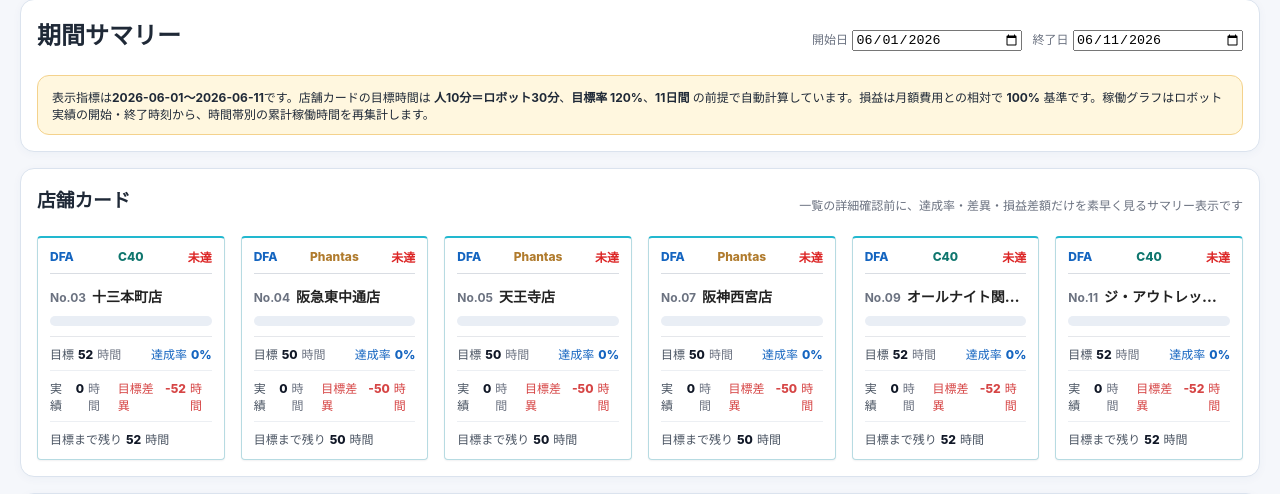
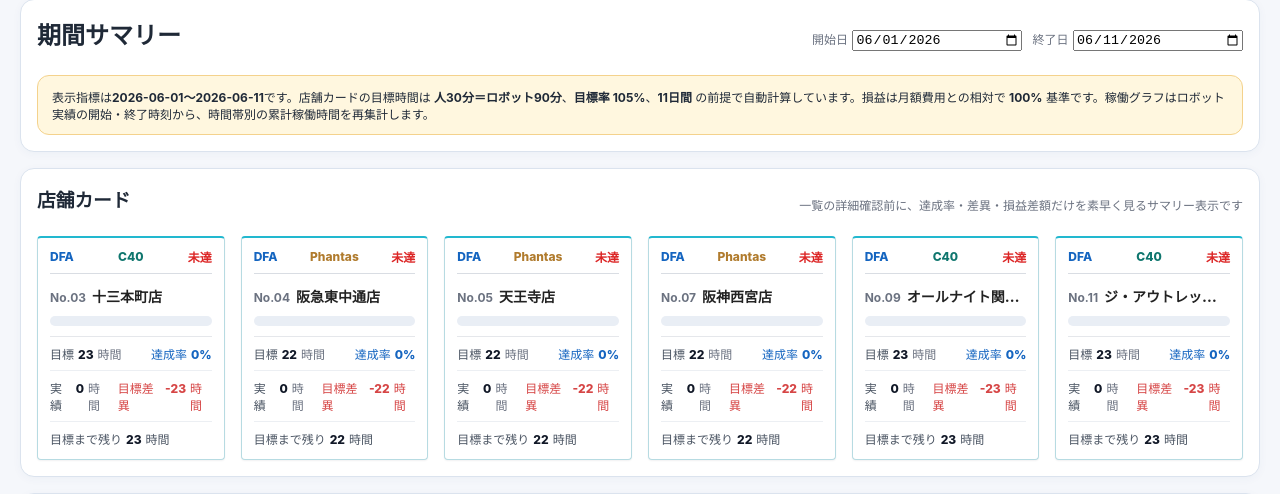
Before and after one commit to harunobumatsumoto-pixel/cleaning-robot-dashboard, a website: page index.html in a window 1280 px wide. Shown: the part 275-769 px from the top of the page. Drawn offline with nearby package versions, Linux system fonts and the light colour scheme.

Commit message:
Update index.html

```diff
--- a/index.html
+++ b/index.html
@@ -492,10 +492,10 @@
       settings: {
         hourlyCost: 1335,
         monthDays: 30.4,
-        ratioHours: 3,
-        ratioRobotMinutes: 90,
-        ratioHumanMinutes: 30,
-        targetRatePercent: 120,
+        ratioHours: 1.5,
+        ratioRobotMinutes: 15,
+        ratioHumanMinutes: 10,
+        targetRatePercent: 105,
         adminPassword: 'admin',
         fees: { DFA_Phantas: 51700, DFA_C40: 52800, AIM: 68200 },
         storeMachines: {
```
